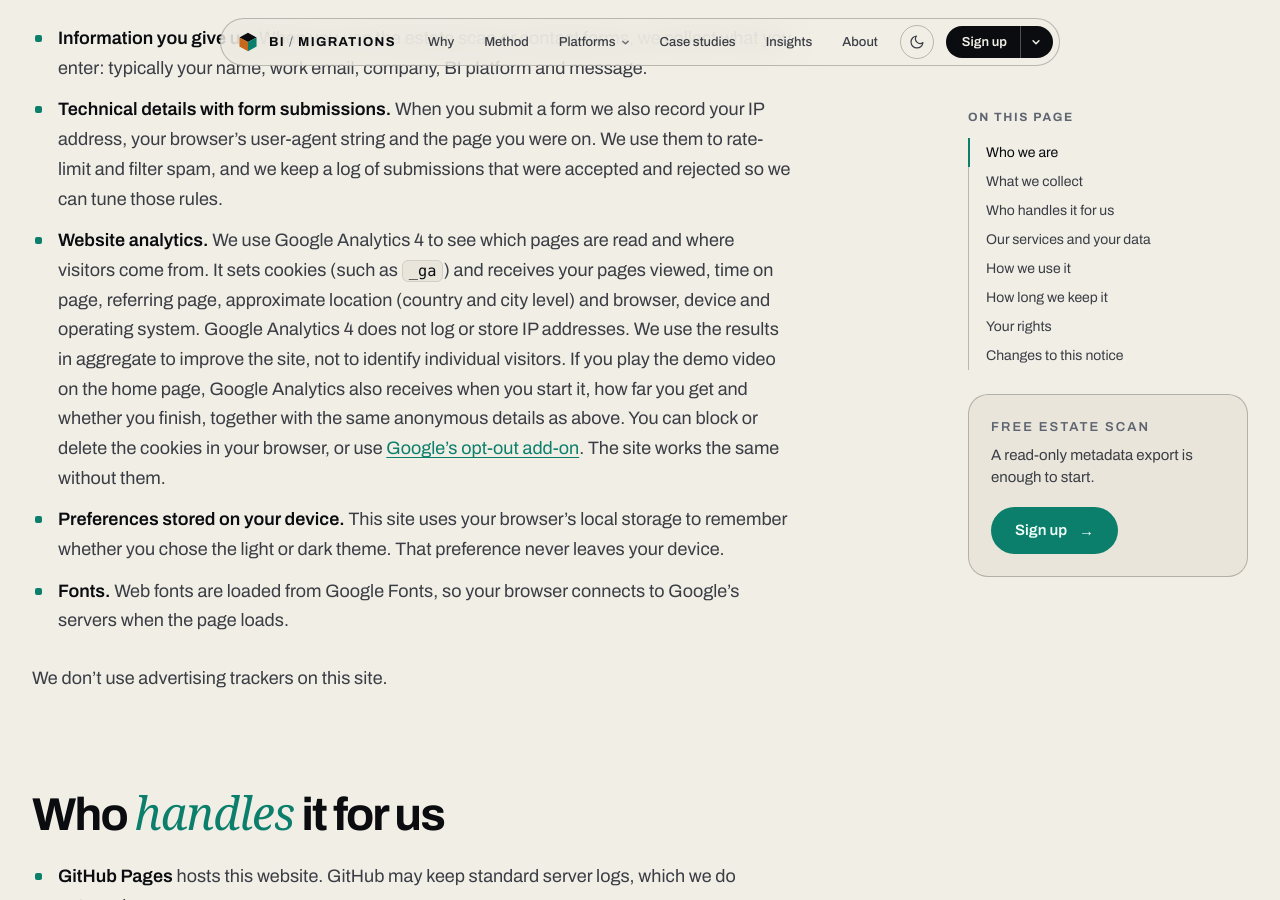
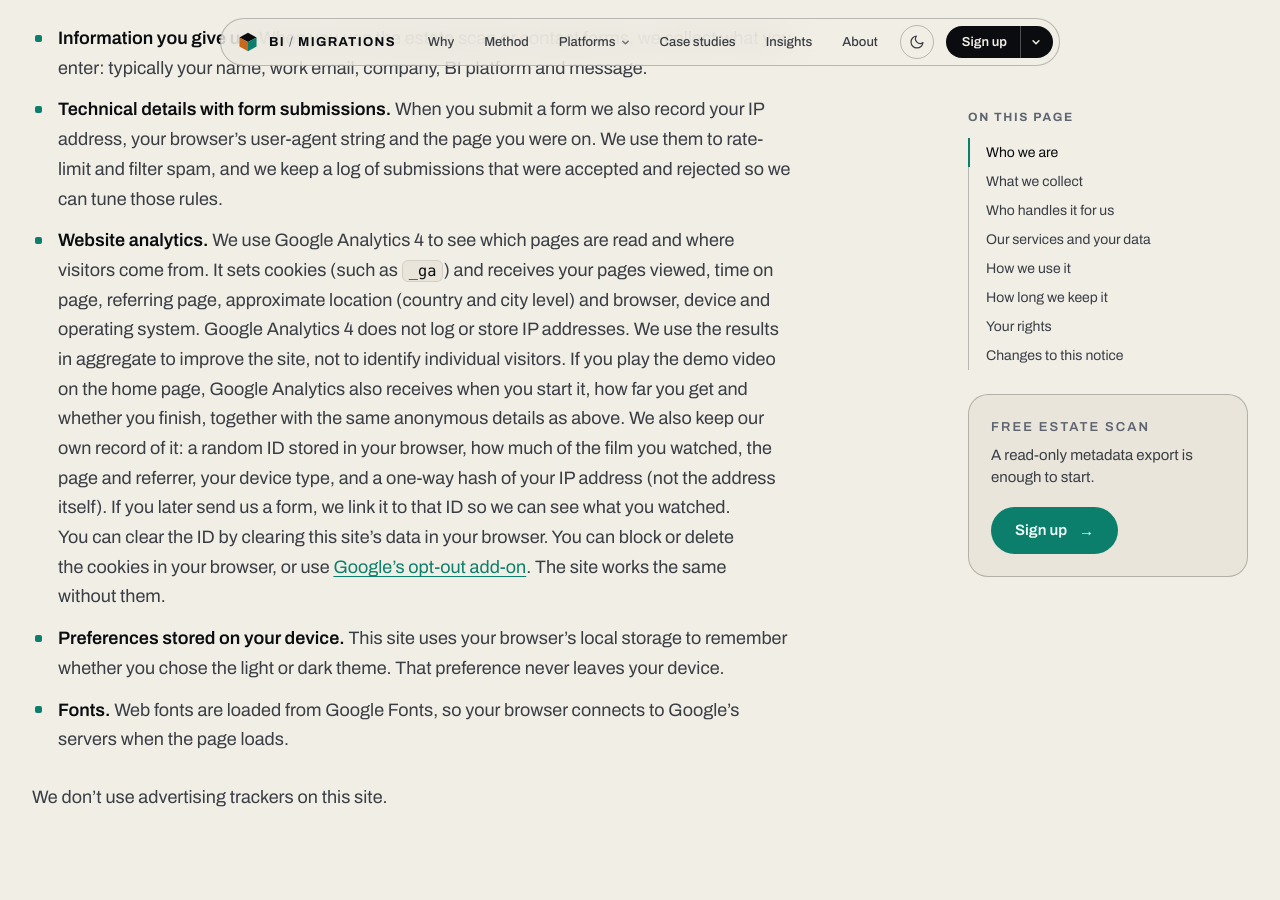
Before and after one commit to BIMigrations/www, a Jekyll site: the page built from privacy.md, in a window 1280 px wide and 900 px high, scrolled down 934 px. Built offline with Jekyll 4.4.1, drawn with Linux system fonts in a browser that asks for light colours; some web fonts are replaced.

Commit message:
Turn on the first-party demo-video log and say so in the privacy notice

```diff
--- a/_config.yml
+++ b/_config.yml
@@ -26,9 +26,9 @@ twitter:
 # Contact + estate scan forms post here (Supabase edge function).
 # Validation, spam filtering and email live in supabase/functions/contact.
 contact_endpoint: "https://iiznemotvcrukeajsist.supabase.co/functions/v1/contact"
-# Optional first-party log of demo-video viewing (supabase/functions/video-events). Leave empty until the
-# function is deployed. While empty, only GA4 events are sent and nothing is stored in the browser.
-video_endpoint: ""
+# First-party log of demo-video viewing (BIMDash repo, supabase/functions/video-events), live since
+# 2026-11-25. Empty it to switch the log off: GA4 events keep flowing and nothing is stored in the browser.
+video_endpoint: "https://iiznemotvcrukeajsist.supabase.co/functions/v1/video-events"
 
 # Build settings
 markdown: kramdown
--- a/privacy.md
+++ b/privacy.md
@@ -16,7 +16,7 @@ This website is operated by BI Migrations, LLC ("BI Migrations", "we", "us"). If
 
 - **Information you give us.** When you use the estate scan or contact forms, we collect what you enter: typically your name, work email, company, BI platform and message.
 - **Technical details with form submissions.** When you submit a form we also record your IP address, your browser's user-agent string and the page you were on. We use them to rate-limit and filter spam, and we keep a log of submissions that were accepted and rejected so we can tune those rules.
-- **Website analytics.** We use Google Analytics 4 to see which pages are read and where visitors come from. It sets cookies (such as `_ga`) and receives your pages viewed, time on page, referring page, approximate location (country and city level) and browser, device and operating system. Google Analytics 4 does not log or store IP addresses. We use the results in aggregate to improve the site, not to identify individual visitors. If you play the demo video on the home page, Google Analytics also receives when you start it, how far you get and whether you finish, together with the same anonymous details as above. You can block or delete the cookies in your browser, or use [Google's opt-out add-on](https://tools.google.com/dlpage/gaoptout). The site works the same without them.
+- **Website analytics.** We use Google Analytics 4 to see which pages are read and where visitors come from. It sets cookies (such as `_ga`) and receives your pages viewed, time on page, referring page, approximate location (country and city level) and browser, device and operating system. Google Analytics 4 does not log or store IP addresses. We use the results in aggregate to improve the site, not to identify individual visitors. If you play the demo video on the home page, Google Analytics also receives when you start it, how far you get and whether you finish, together with the same anonymous details as above. We also keep our own record of it: a random ID stored in your browser, how much of the film you watched, the page and referrer, your device type, and a one-way hash of your IP address (not the address itself). If you later send us a form, we link it to that ID so we can see what you watched. You can clear the ID by clearing this site's data in your browser. You can block or delete the cookies in your browser, or use [Google's opt-out add-on](https://tools.google.com/dlpage/gaoptout). The site works the same without them.
 - **Preferences stored on your device.** This site uses your browser's local storage to remember whether you chose the light or dark theme. That preference never leaves your device.
 - **Fonts.** Web fonts are loaded from Google Fonts, so your browser connects to Google's servers when the page loads.
 
```
